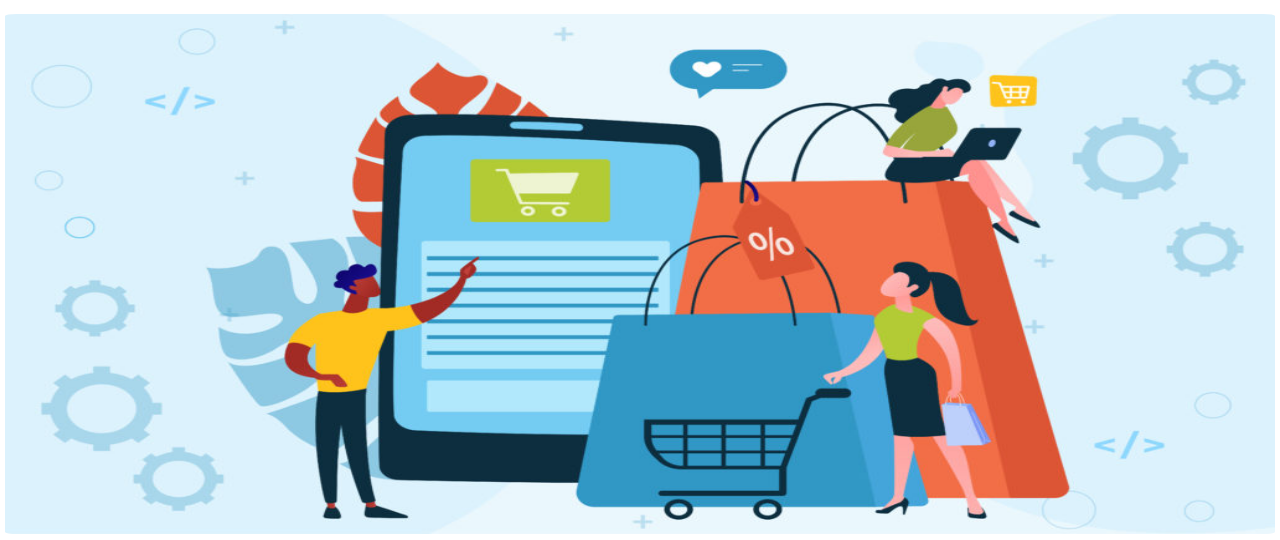
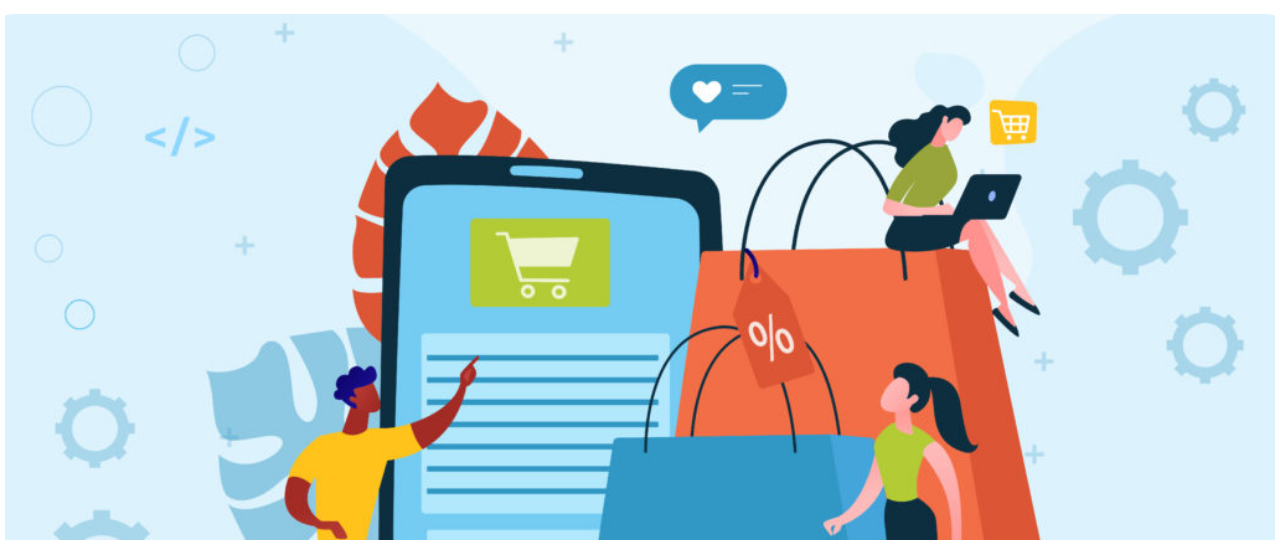
Before and after one commit to AndresGT1996/TechStore, a website: page index.html in a window 1280 px wide. Shown: the part 101-641 px from the top of the page. Drawn offline with nearby package versions, Linux system fonts and the light colour scheme.

Commit message:
Se realizo ajuste a la imagen ubicada en el main, cambiando px por % al height

```diff
--- a/assets/css/styleIndex.css
+++ b/assets/css/styleIndex.css
@@ -41,21 +41,12 @@
 }
 
 .img-main{
-    height: 550px;
+    height: 5%;
     width: 100%;
     padding: 15px 5px;
     border-radius: 17px;
 }
 
-/* .configuracion-img {
-    width: 170px;
-
-
-}
-
-.configuracion-p {
-    text-align: justify;
-} */
 
 .configuracion-img-p {
     display: flex;
```
